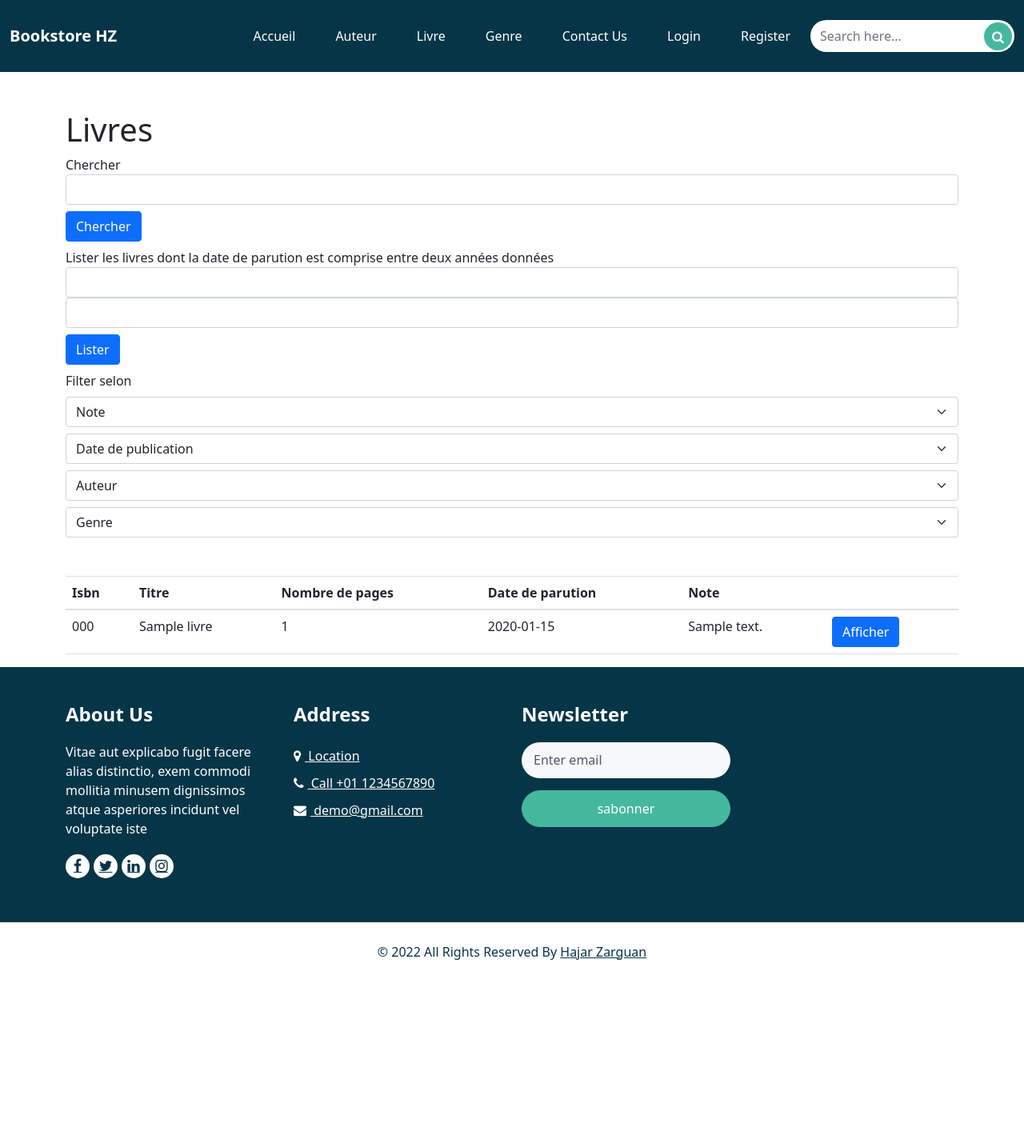
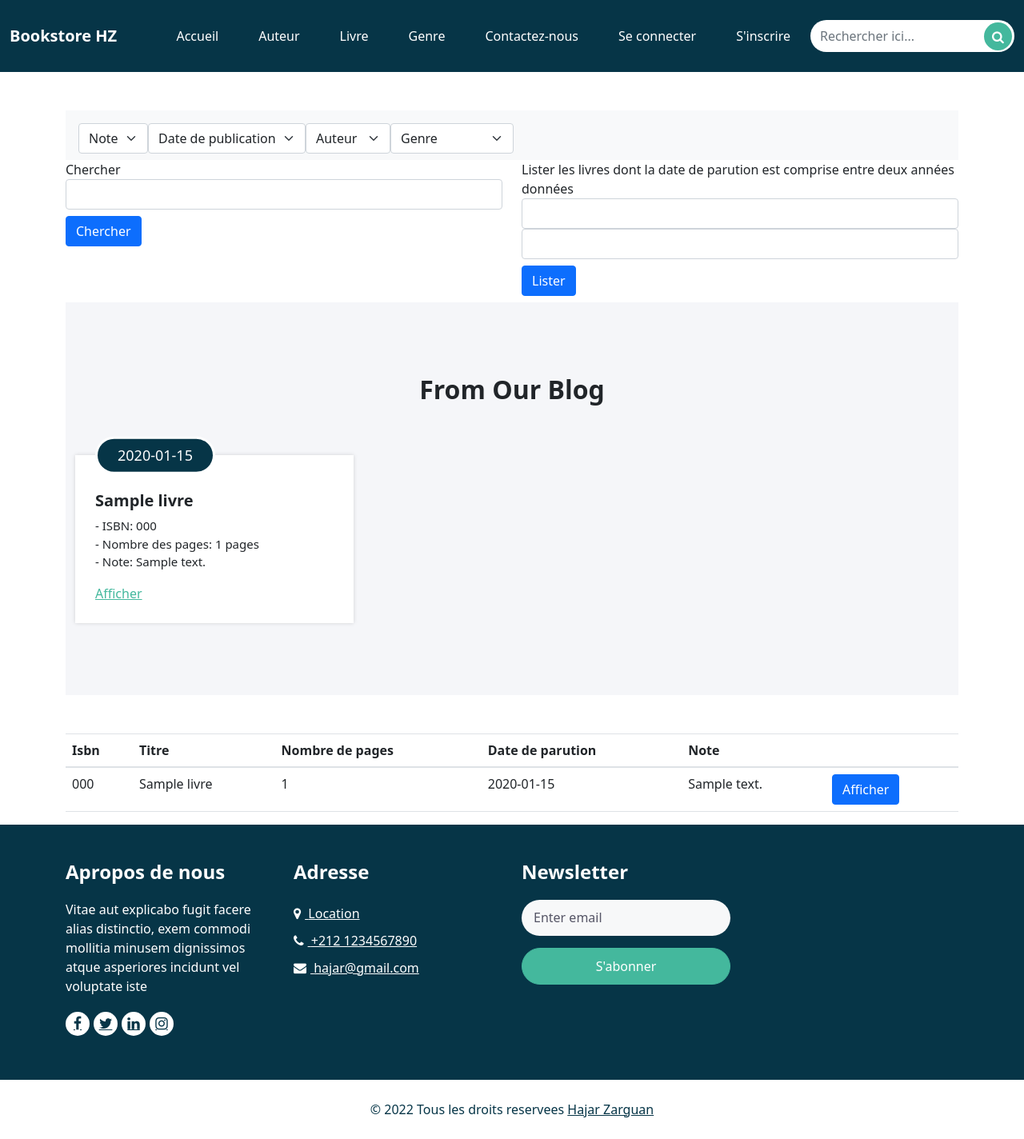
Before and after one commit to hajar-zarguan/bookstore, a Symfony app: template templates/livre/index.html.twig in a window 1280 px wide. Shown: the whole page at 80% size. Before the commit the page ends 1200 px from the top, so only its background shows below. Run offline with Twig, Linux system fonts and the light colour scheme; the template is opened without the code that fills it: most values are stand-ins (such as "Sample title", 1, 10 or a date in 2020); a map, chart or similar area stays blank; some libraries are stand-ins or nearby versions.

Commit message:
Bootstrap update1 commit

```diff
--- a/templates/auteur/_delete_form.html.twig
+++ b/templates/auteur/_delete_form.html.twig
@@ -1,4 +1,4 @@
 <form class="d-inline-block" method="post" action="{{ path('auteur_delete', {'id': auteur.id}) }}" onsubmit="return confirm('Supprimer?');">
 	<input type="hidden" name="_token" value="{{ csrf_token('delete' ~ auteur.id) }}">
-	<button class="btn btn-primary">Supprimer</button>
+	<button class="btn btn-danger">Supprimer</button>
 </form>
--- a/templates/auteur/_form.html.twig
+++ b/templates/auteur/_form.html.twig
@@ -1,4 +1,4 @@
 {{ form_start(form) }}
 {{ form_widget(form) }}
-<button class="btn btn-primary">{{ button_label|default('Ajouter') }}</button>
+<button class="btn btn-info">{{ button_label|default('Ajouter') }}</button>
 {{ form_end(form) }}
--- a/templates/auteur/edit.html.twig
+++ b/templates/auteur/edit.html.twig
@@ -4,7 +4,7 @@
 {% endblock %}
 
 {% block body %}
-	<h1>Edit Auteur</h1>
+	<h1>Modifier un Auteur</h1>
 
 	{{ include('auteur/_form.html.twig', {'button_label': 'Modifier'}) }}
 	{{ include('auteur/_delete_form.html.twig') }}
--- a/templates/base.html.twig
+++ b/templates/base.html.twig
@@ -59,11 +59,11 @@
 							<a class="nav-link pl-lg-0" href="{{ path('livre_index') }}">Accueil <span class="sr-only">(current)</span></a>
 						  </li>
 						  <li class="nav-item">
-							<a class="nav-link" href="{{ path('auteur_index') }}"> Auteur</a>
+							<a class="nav-link" href="{{ path('auteur_index') }}">Auteur</a>
 						  </li>
 
 						  <li class="nav-item">
-							<a class="nav-link" href="{{ path('livre_index') }}"> Livre </a>
+							<a class="nav-link" href="{{ path('livre_index') }}">Livre </a>
 						  </li>
 
 						   <li class="nav-item">
@@ -71,19 +71,19 @@
 						  </li>
 
 						  <li class="nav-item">
-							<a class="nav-link" href="contact.html">Contact Us</a>
+							<a class="nav-link" href="contact.html">Contactez-nous</a>
 						  </li>
 
 						  {% if is_granted('IS_AUTHENTICATED_FULLY') %}
 								<li class="nav-item">
-									<a class="nav-link" href="{{ path('app_logout') }}">Logout</a>
+									<a class="nav-link" href="{{ path('app_logout') }}">Déconnexion</a>
 								</li>
 							{% else %}
 								<li class="nav-item">
-									<a class="nav-link" href="{{ path('app_login') }}">Login</a>
+									<a class="nav-link" href="{{ path('app_login') }}">Se connecter</a>
 								</li>
 								<li class="nav-item">
-									<a class="nav-link" href="{{ path('app_register') }}">Register</a>
+									<a class="nav-link" href="{{ path('app_register') }}">S'inscrire</a>
 								</li>
 							{% endif %}
 
@@ -91,7 +91,7 @@
 
 						</ul>
 						<from class="search_form">
-						  <input type="text" class="form-control" placeholder="Search here...">
+						  <input type="text" class="form-control" placeholder="Rechercher ici...">
 						  <button class="" type="submit">
 							<i class="fa fa-search" aria-hidden="true"></i>
 						  </button>
@@ -116,7 +116,7 @@
         <div class="col-md-6 col-lg-3 info-col">
           <div class="info_detail">
             <h4>
-              About Us
+              Apropos de nous
             </h4>
             <p>
               Vitae aut explicabo fugit facere alias distinctio, exem commodi mollitia minusem dignissimos atque asperiores incidunt vel voluptate iste
@@ -140,7 +140,7 @@
         <div class="col-md-6 col-lg-3 info-col">
           <div class="info_contact">
             <h4>
-              Address
+              Adresse
             </h4>
             <div class="contact_link_box">
               <a href="">
@@ -152,13 +152,13 @@
               <a href="">
                 <i class="fa fa-phone" aria-hidden="true"></i>
                 <span>
-                  Call +01 1234567890
+                   +212 1234567890
                 </span>
               </a>
               <a href="">
                 <i class="fa fa-envelope" aria-hidden="true"></i>
                 <span>
-                  demo@gmail.com
+                  hajar@gmail.com
                 </span>
               </a>
             </div>
@@ -172,7 +172,7 @@
             <form action="#">
               <input type="text" placeholder="Enter email" />
               <button type="submit">
-                sabonner
+                S'abonner
               </button>
             </form>
           </div>
@@ -194,7 +194,7 @@
   <footer class="footer_section">
     <div class="container">
       <p>
-        &copy; <span id="displayYear"></span> All Rights Reserved By
+        &copy; <span id="displayYear"></span> Tous les droits reservees
         <a href="">Hajar Zarguan</a>
       </p>
     </div>
--- a/templates/genre/_delete_form.html.twig
+++ b/templates/genre/_delete_form.html.twig
@@ -1,4 +1,4 @@
 <form class="d-inline-block" method="post" action="{{ path('genre_delete', {'id': genre.id}) }}" onsubmit="return confirm('Are you sure you want to delete this item?');">
 	<input type="hidden" name="_token" value="{{ csrf_token('delete' ~ genre.id) }}">
-	<button class="btn btn-primary">Supprimer</button>
+	<button class="btn btn-danger"> Supprimer</button>
 </form>
--- a/templates/genre/_form.html.twig
+++ b/templates/genre/_form.html.twig
@@ -1,4 +1,4 @@
 {{ form_start(form) }}
 {{ form_widget(form) }}
-<button class="btn btn-primary">{{ button_label|default('Ajouter') }}</button>
+<button class="btn btn-info">{{ button_label|default('Ajouter') }}</button>
 {{ form_end(form) }}
--- a/templates/genre/edit.html.twig
+++ b/templates/genre/edit.html.twig
@@ -4,7 +4,7 @@
 {% endblock %}
 
 {% block body %}
-	<h1>Edit Genre</h1>
+	<h1>Modifier Genre</h1>
 
 	{{ include('genre/_form.html.twig', {'button_label': 'Modifier'}) }}
 
--- a/templates/genre/index.html.twig
+++ b/templates/genre/index.html.twig
@@ -41,9 +41,9 @@
 				  point of using
 				</p>
 
-				<a class="btn btn-primary" href="{{ path('genre_show', {'id': genre.id}) }}">Afficher</a>
+				<a class="btn btn-info" href="{{ path('genre_show', {'id': genre.id}) }}">Afficher</a>
 				{% if is_granted('ROLE_ADMIN') %}
-					<a class="btn btn-primary" href="{{ path('genre_edit', {'id': genre.id}) }}">Modifier</a>
+					<a class="btn btn-success" href="{{ path('genre_edit', {'id': genre.id}) }}">Modifier</a>
 					{{ include('genre/_delete_form.html.twig') }}
 				{% endif %}
 
--- a/templates/livre/_delete_form.html.twig
+++ b/templates/livre/_delete_form.html.twig
@@ -1,5 +1,5 @@
 <form class="d-inline-block" method="post" action="{{ path('livre_delete', {'id': livre.id}) }}"
  onsubmit="return confirm('Are you sure you want to delete this item?');">
 	<input type="hidden" name="_token" value="{{ csrf_token('delete' ~ livre.id) }}">
-	<button class="btn btn-primary">Supprimer</button>
+	<button class="btn btn-danger">Supprimer</button>
 </form>
--- a/templates/livre/_form.html.twig
+++ b/templates/livre/_form.html.twig
@@ -1,4 +1,4 @@
 {{ form_start(form) }}
 {{ form_widget(form) }}
-<button class="btn btn-primary">{{ button_label|default('Ajouter') }}</button>
+<button class="btn btn-info">{{ button_label|default('Ajouter') }}</button>
 {{ form_end(form) }}
--- a/templates/livre/index.html.twig
+++ b/templates/livre/index.html.twig
@@ -4,14 +4,65 @@
 {% endblock %}
 
 {% block body %}
-	<h1>Livres</h1>
+	<nav class="navbar navbar-expand-lg navbar-light bg-light">
+	<div class="collapse navbar-collapse" id="navbarNavDropdown">
+		<ul class="navbar-nav">
+			<li class="nav-item">
+				<select class="form-select mt-2" onchange="filtrerParNote(event)">
+					<option selected>Note</option>
+					{% for i in 0..20 %}
+						<option value="{{ i }}">{{ i }}</option>
+					{% endfor %}
+				</select>
 
+			</li>
+			<li class="nav-item">
+				<select class="form-select mt-2" onchange="filtrerParDate(event)">
+					<option selected>Date de publication</option>
+					{% for date in dates|sort  %}
+						<option value="{{date.date_de_parution|date('m/d/Y')}}">{{date.date_de_parution|date("m/d/Y")}}</option>
+					{% endfor %}
+				</select>
+
+			</li>
+
+			<li class="nav-item">
+				<select class="form-select mt-2" onchange="filtrerParAuteur(event)">
+					<option selected>Auteur</option>
+					{% for auteur in auteurs %}
+						<option value="{{auteur.id}}">{{auteur.nomPrenom}}</option>
+					{% endfor %}
+				</select>
+
+			</li>
+
+			<li>
+				<select class="form-select mt-2" onchange="filtrerParGenre(event)">
+					<option selected>Genre</option>
+					{% for genre in genres %}
+						<option value="{{genre.id}}">{{genre.nom}}</option>
+					{% endfor %}
+				</select>
+
+			</li>
+
+
+
+			</ul>
+
+	</nav>
+
+	<div class=" row">
+
+		<div class="col-md-6">
 	<form method="POST" onsubmit="chercher(event)">
 		<span>Chercher</span>
 		<input id="motCle" type="text" class="form-control">
 		<button class="btn btn-primary my-2">Chercher</button>
 	</form>
+	</div>
 
+	<div class="col-md-6">
 	<form method="POST" onsubmit="list(event)">
 		<span>Lister les livres dont la date de parution est comprise entre deux années données
 		</span>
@@ -19,32 +70,73 @@
 		<input id="dateMax" type="number" class="form-control">
 		<button class="btn btn-primary my-2">Lister</button>
 	</form>
+</div>
+</div>
 
-	<span>Filter selon</span>
-	<select class="form-select mt-2" onchange="filtrerParNote(event)">
-		<option selected>Note</option>
-		{% for i in 0..20 %}
-			<option value="{{ i }}">{{ i }}</option>
+
+
+
+
+
+
+
+
+ <!-- blog section -->
+
+ <section class="blog_section layout_padding">
+    <div class="container">
+      <div class="heading_container heading_center">
+        <h2>
+          From Our Blog
+        </h2>
+      </div>
+      <div class="row">
+
+
+		{% for livre in livres %}
+        <div class="col-sm-6 col-md-4 ">
+          <div class="box">
+            <div class="img-box">
+
+              <h4 class="blog_date">
+                <span>
+					{{ livre.dateDeParution ? livre.dateDeParution|date('Y-m-d') : '' }}
+                </span>
+              </h4>
+            </div>
+            <div class="detail-box">
+              <h5>
+
+				<td>{{ livre.titre }}</td>
+				<td></td>
+              </h5>
+              <p>
+				- ISBN: {{ livre.isbn }}
+				  <br>
+				- Nombre des pages: {{ livre.nombrePages }} pages
+				<br> - Note: <span id="livre-note-{{ livre.id }}">{{ livre.note }}</span>
+              </p>
+              <a  href="{{ path('livre_show', {'id': livre.id}) }}">Afficher</a>
+						{% if is_granted('ROLE_ADMIN') %}
+							<a  href="{{ path('livre_edit', {'id': livre.id}) }}">Modifier</a>
+							{{ include('livre/_delete_form.html.twig') }}
+						{% endif %}
+            </div>
+          </div>
+        </div>
+
 		{% endfor %}
-	</select>
-	<select class="form-select mt-2" onchange="filtrerParDate(event)">
-		<option selected>Date de publication</option>
-		{% for date in dates|sort  %}
-			<option value="{{date.date_de_parution|date('m/d/Y')}}">{{date.date_de_parution|date("m/d/Y")}}</option>
-		{% endfor %}
-	</select>
-	<select class="form-select mt-2" onchange="filtrerParAuteur(event)">
-		<option selected>Auteur</option>
-		{% for auteur in auteurs %}
-			<option value="{{auteur.id}}">{{auteur.nomPrenom}}</option>
-		{% endfor %}
-	</select>
-	<select class="form-select mt-2" onchange="filtrerParGenre(event)">
-		<option selected>Genre</option>
-		{% for genre in genres %}
-			<option value="{{genre.id}}">{{genre.nom}}</option>
-		{% endfor %}
-	</select>
+
+
+      </div>
+    </div>
+  </section>
+
+  <!-- end blog section -->
+
+
+
+
 	<table id="livres" class="table mt-5">
 		<thead>
 			<tr>
--- a/templates/registration/register.html.twig
+++ b/templates/registration/register.html.twig
@@ -12,6 +12,6 @@
             label: 'Password'
         }) }}
 
-	<button type="submit" class="btn btn-primary">Register</button>
+	<button type="submit" class="btn btn-info">Register</button>
 	{{ form_end(registrationForm) }}
 {% endblock %}
```
Also changed, not shown: templates/genre/show.html.twig (+37 -22 lines).
